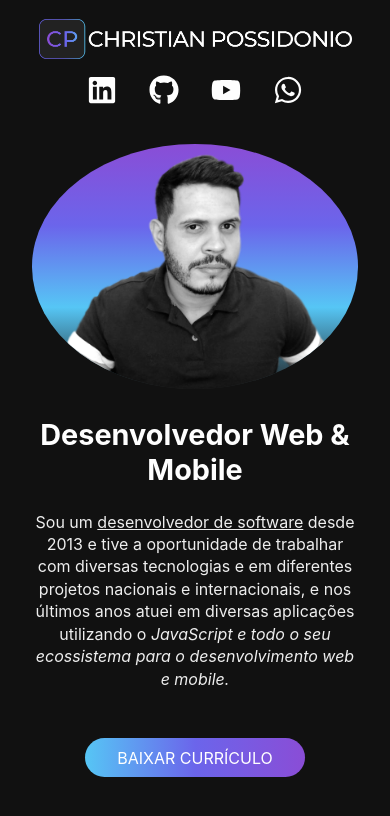
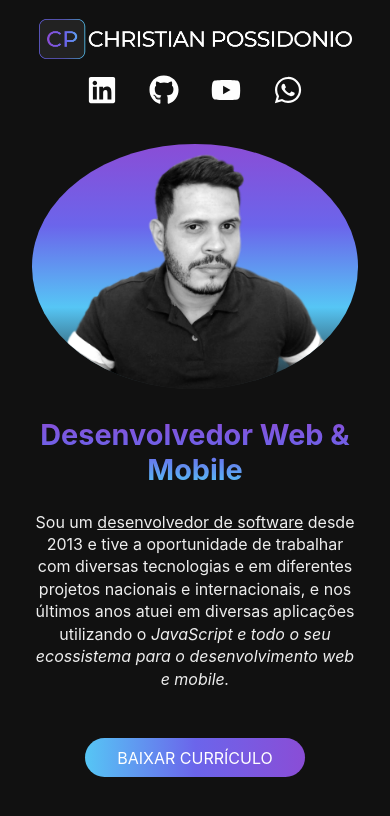
Before and after one commit to christian-de-ornellas/myself, a Next.js app: page / in a window 390 px wide. Shown: the top 816 px of the page. Built offline with nearby package versions, Linux system fonts and the light colour scheme.

Commit message:
text gradient

```diff
--- a/src/components/profile/profile.module.css
+++ b/src/components/profile/profile.module.css
@@ -22,6 +22,9 @@
   color: #fefefe;
   font-size: 3rem;
   font-weight: 700;
+  background: -webkit-linear-gradient(#8a4dd6ff, #6b65ebff, #56c6f5ff);
+  -webkit-background-clip: text;
+  -webkit-text-fill-color: transparent;
 }
 
 .heading > h3 {
@@ -67,6 +70,9 @@
     font-size: 1.8rem;
     font-weight: 700;
     text-align: center;
+    background: -webkit-linear-gradient(#8a4dd6ff, #6b65ebff, #56c6f5ff);
+    -webkit-background-clip: text;
+    -webkit-text-fill-color: transparent;
   }
 
   .heading > h3 {
```
